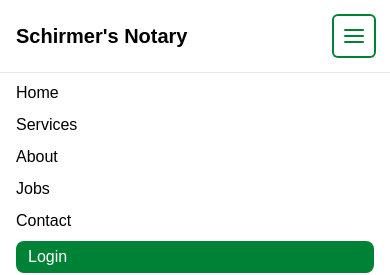
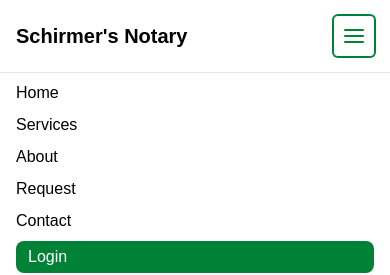
Before and after one commit to KeatonSchirmer/Schirmer-s-Notary-Main, a Next.js app: page /request in a window 390 px wide. Both pictures are taken after a click on the button "Open menu". Shown: the top 275 px of the page. Built offline with nearby package versions, Linux system fonts and the light colour scheme; no server answers.

Commit message:
Text format issues

```diff
--- a/app/Navbar.tsx
+++ b/app/Navbar.tsx
@@ -9,7 +9,6 @@ export default function Navbar() {
     <nav className="bg-white shadow-md sticky top-0 z-50">
       <div className="max-w-7xl mx-auto flex justify-between items-center px-4 md:px-6 py-4">
   <h1 className="text-xl md:text-2xl font-bold text-black">Schirmer&apos;s Notary</h1>
-        {/* Hamburger for mobile */}
         <button
           className="md:hidden p-2 rounded focus:outline-none focus:ring-2 focus:ring-green-700"
           aria-label="Open menu"
@@ -21,7 +20,6 @@ export default function Navbar() {
             <line x1="3" y1="18" x2="21" y2="18" />
           </svg>
         </button>
-        {/* Desktop nav */}
         <div className="hidden md:flex space-x-6">
           <Link href="/" className="hover:text-green-700">Home</Link>
           <Link href="/services" className="hover:text-green-700">Services</Link>
@@ -31,13 +29,12 @@ export default function Navbar() {
           <Link href="/login" className="px-3 py-1 rounded-lg bg-green-700 text-white hover:bg-green-800">Login</Link>
         </div>
       </div>
-      {/* Mobile nav menu */}
       {menuOpen && (
-        <div className="md:hidden bg-white border-t border-gray-200 px-4 py-2 flex flex-col space-y-2">
+        <div className="md:hidden bg-white border-t border-gray-200 text-black px-4 py-2 flex flex-col space-y-2">
           <Link href="/" className="hover:text-green-700" onClick={() => setMenuOpen(false)}>Home</Link>
           <Link href="/services" className="hover:text-green-700" onClick={() => setMenuOpen(false)}>Services</Link>
           <Link href="/about" className="hover:text-green-700" onClick={() => setMenuOpen(false)}>About</Link>
-          <Link href="/request" className="hover:text-green-700" onClick={() => setMenuOpen(false)}>Jobs</Link>
+          <Link href="/request" className="hover:text-green-700" onClick={() => setMenuOpen(false)}>Request</Link>
           <Link href="/contact" className="hover:text-green-700" onClick={() => setMenuOpen(false)}>Contact</Link>
           <Link href="/login" className="px-3 py-1 rounded-lg bg-green-700 text-white hover:bg-green-800" onClick={() => setMenuOpen(false)}>Login</Link>
         </div>
--- a/app/contact/page.tsx
+++ b/app/contact/page.tsx
@@ -35,7 +35,7 @@ export default function Contact() {
     };
 
     return (
-        <div className="max-w-6xl mx-auto py-10 md:py-16 px-4 md:px-6 grid grid-cols-1 md:grid-cols-2 gap-6 md:gap-10">
+        <div className="text-black max-w-6xl mx-auto py-10 md:py-16 px-4 md:px-6 grid grid-cols-1 md:grid-cols-2 gap-6 md:gap-10">
             <div className="bg-gray-100 p-4 md:p-6 rounded-xl shadow-md">
                 <h2 className="text-xl md:text-2xl font-bold mb-2 md:mb-4">Contact Information</h2>
                 <p className="text-sm md:text-base">Email: <a href="mailto:schirmer.nikolas@gmail.com" className="text-green-700">schirmer.nikolas@gmail.com</a></p>
--- a/app/request/page.tsx
+++ b/app/request/page.tsx
@@ -87,7 +87,7 @@ const RequestPage: React.FC = () => {
   }, [isLoggedIn]);
 
   return (
-    <div className="max-w-6xl mx-auto py-10 md:py-16 px-4 md:px-6 grid grid-cols-1 md:grid-cols-2 gap-6 md:gap-10">
+    <div className="text-black max-w-6xl mx-auto py-10 md:py-16 px-4 md:px-6 grid grid-cols-1 md:grid-cols-2 gap-6 md:gap-10">
       <div>
         <h2 className="text-2xl md:text-3xl font-bold mb-4 md:mb-6">Request a Service</h2>
         <form className="bg-white p-4 md:p-8 rounded-xl shadow-md space-y-4 md:space-y-6" onSubmit={handleSubmit}>
```
